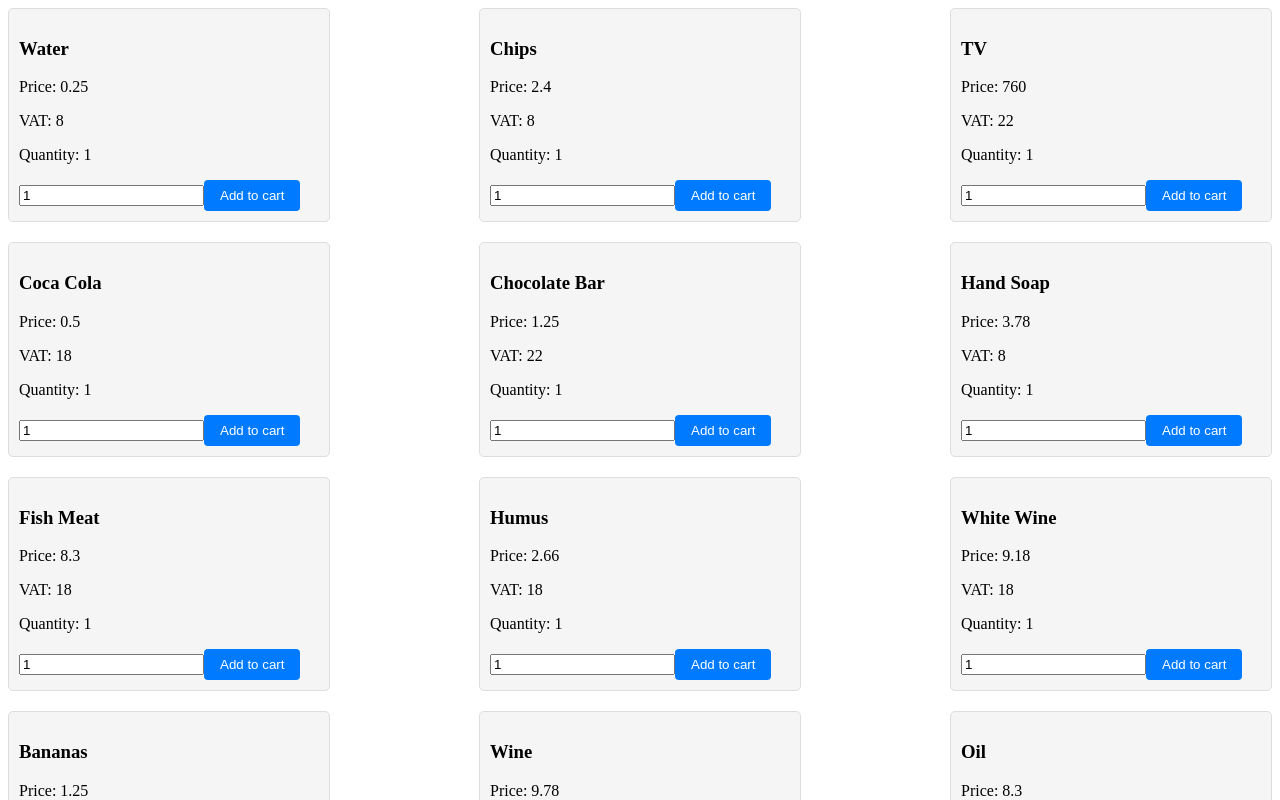
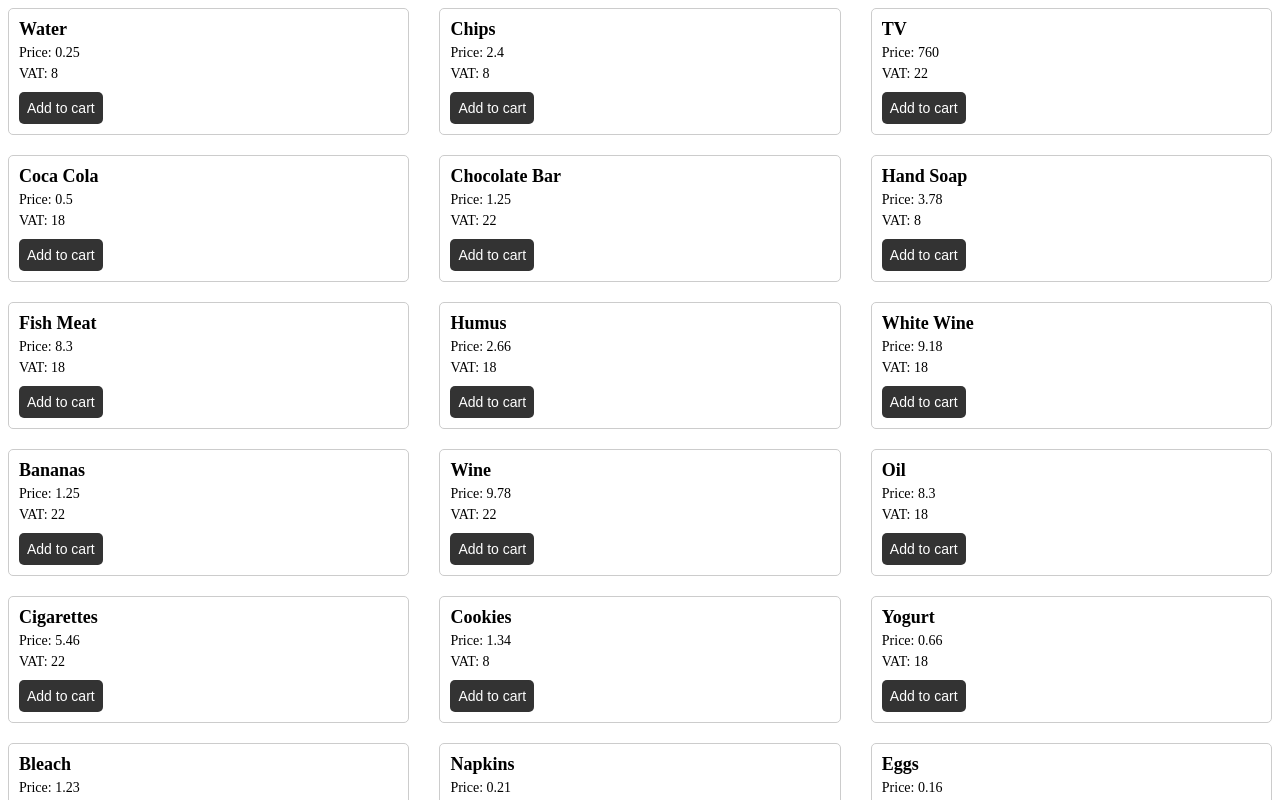
Before and after one commit to DrinMarevci/invoice-app, a React (Create React App) app: page / in a window 1280 px wide. Shown: the top 800 px of the page. Built offline with nearby package versions, Linux system fonts and the light colour scheme.

Commit message:
Not finished but working constantly

```diff
--- a/src/components/ProductList.js
+++ b/src/components/ProductList.js
@@ -1,46 +1,18 @@
-import React, { useState } from "react";
 import data from "../products.json";
 import "../index.css";
 
 function ProductList({ onAddToCart }) {
-  const [quantities, setQuantities] = useState(
-    data.products.map((product) => product.quantity)
-  );
-
-  const handleQuantityChange = (index, value) => {
-    setQuantities((prevQuantities) =>
-      prevQuantities.map((prevValue, i) => (i === index ? value : prevValue))
-    );
-  };
-
   return (
     <div className="product-list-container">
-      {data.products.map((product, index) => (
+      {data.products.map((product) => (
         <div key={product.id} className="product-box">
           <h3>{product.name}</h3>
           <p>Price: {product.price_per_unit}</p>
           <p>VAT: {product.vat}</p>
           {product.discount && <p>Discount: {product.discount}</p>}
-          {quantities[index] > 50 ? (
-            <div>
-              <p>Quantity: 50</p>
-              <p>Number of items: {quantities[index] / 50}</p>
-            </div>
-          ) : (
-            <p>Quantity: {quantities[index]}</p>
-          )}
-          <input
-            type="number"
-            value={quantities[index]}
-            onChange={(event) =>
-              handleQuantityChange(index, parseInt(event.target.value))
-            }
-          />
           <button
             className="add-to-cart-button"
-            onClick={() =>
-              onAddToCart({ ...product, quantity: quantities[index] })
-            }
+            onClick={() => onAddToCart({ ...product, quantity: 1 })}
           >
             Add to cart
           </button>
--- a/src/components/ShoppingCart.js
+++ b/src/components/ShoppingCart.js
@@ -1,34 +1,43 @@
-import React, { useState } from "react";
+import React, { useState, useEffect } from "react";
 
-function ShoppingCart({ cartItems, removeFromCart }) {
-  const [quantities, setQuantities] = useState(
-    cartItems.reduce((quantities, item) => {
-      quantities[item.id] = item.quantity;
-      return quantities;
-    }, {})
+function ShoppingCart({ cartItems, removeFromCart, createInvoice }) {
+  const [quantities, setQuantities] = useState({});
+  const [selectedItems, setSelectedItems] = useState([]);
+
+  useEffect(() => {
+    setQuantities(
+      cartItems.reduce((quantities, item) => {
+        quantities[item.id] = item.quantity || 1;
+        return quantities;
+      }, {})
+    );
+  }, [cartItems]);
+
+  const cartTotal = cartItems.reduce(
+    (total, { price_per_unit, id }) => total + price_per_unit * quantities[id],
+    0
   );
 
-  const cartTotal = cartItems.reduce((acc, product) => {
-    return acc + product.price_per_unit * quantities[product.id];
-  }, 0);
+  const handleQuantityChange = (id, quantity) =>
+    setQuantities((prevQuantities) => ({ ...prevQuantities, [id]: quantity }));
 
-  const handleRemove = (product) => {
-    removeFromCart(product);
-  };
-
-  const handleQuantityChange = (productId, quantity) => {
-    setQuantities((prevQuantities) => ({
-      ...prevQuantities,
-      [productId]: quantity,
-    }));
-  };
-
-  const handleAddToCart = (product) => {
-    const quantity = quantities[product.id];
-    if (quantity > 0) {
-      for (let i = 0; i < quantity; i++) {
-        removeFromCart(product);
-      }
+  const handleAddToCart = (item) => {
+    const quantity = quantities[item.id];
+    const maxQuantity = item.max_quantity || 50;
+    const totalQuantity = cartItems.reduce(
+      (total, { id, quantity: itemQuantity }) =>
+        total + (id === item.id ? quantity : itemQuantity),
+      0
+    );
+    if (totalQuantity > maxQuantity) {
+      alert(
+        `Cannot add ${quantity} ${item.name}(s) to cart. Maximum quantity is ${maxQuantity}.`
+      );
+      return;
+    }
+    for (let i = 0; i < quantity; i++) {
+      setSelectedItems([...selectedItems, item]);
+      removeFromCart(item);
     }
   };
 
@@ -38,31 +47,28 @@ function ShoppingCart({ cartItems, removeFromCart }) {
       {cartItems.length === 0 ? (
         <p>Your cart is empty.</p>
       ) : (
-        <div>
-          {cartItems.map((product) => (
-            <div key={product.id} className="cart-item">
+        <>
+          {cartItems.map((item) => (
+            <div key={item.id} className="cart-item">
               <p>
-                {product.price_per_unit} - {product.name}
+                {item.price_per_unit} - {item.name}
               </p>
               <input
                 type="number"
-                value={quantities[product.id]}
-                onChange={(event) =>
-                  handleQuantityChange(
-                    product.id,
-                    parseInt(event.target.value)
-                  )
+                min="1"
+                value={quantities[item.id] || 1}
+                onChange={(e) =>
+                  handleQuantityChange(item.id, parseInt(e.target.value))
                 }
               />
-              <button onClick={() => handleAddToCart(product)}>
-                Add to cart
-              </button>
-              <button onClick={() => handleRemove(product)}>Remove</button>
+              <button onClick={() => handleAddToCart(item)}>Add to cart</button>
+              <button onClick={() => removeFromCart(item)}>Remove</button>
             </div>
           ))}
           <hr />
           <p>Total: {cartTotal}</p>
-        </div>
+          <button onClick={() => createInvoice(selectedItems)}>Create Invoice</button>
+        </>
       )}
     </div>
   );
--- a/src/index.css
+++ b/src/index.css
@@ -1,4 +1,102 @@
 .product-list-container {
+  display: flex;
+  flex-wrap: wrap;
+  justify-content: space-between;
+}
+
+.product-box {
+  width: 30%;
+  margin-bottom: 20px;
+  padding: 10px;
+  border: 1px solid #ccc;
+  border-radius: 5px;
+}
+
+.product-box h3 {
+  margin: 0;
+  font-size: 18px;
+}
+
+.product-box p {
+  margin: 5px 0;
+  font-size: 14px;
+}
+
+.add-to-cart-button {
+  display: block;
+  margin-top: 10px;
+  margin-right: 5px;
+  padding: 8px;
+  border: none;
+  background-color: #333;
+  color: #fff;
+  font-size: 14px;
+  border-radius: 5px;
+  cursor: pointer;
+}
+
+.shopping-cart {
+  background-color: #f1f1f1;
+  border: 1px solid #ddd;
+  padding: 20px;
+  width: 400px;
+  margin: 0 auto;
+}
+
+.cart-item {
+  display: flex;
+  align-items: center;
+  justify-content: space-between;
+  margin-bottom: 10px;
+}
+
+.cart-item p {
+  margin: 0;
+}
+
+.cart-item button {
+  background-color: #4CAF50;
+  color: white;
+  border: none;
+  padding: 8px 16px;
+  text-align: center;
+  text-decoration: none;
+  display: inline-block;
+  font-size: 14px;
+  margin-left: 10px;
+  cursor: pointer;
+}
+
+.cart-item input {
+  width: 50px;
+  text-align: right;
+  margin-right: 10px;
+}
+
+.cart-total {
+  font-weight: bold;
+  text-align: right;
+  margin-top: 10px;
+}
+
+.empty-cart {
+  text-align: center;
+  font-style: italic;
+}
+
+
+
+
+
+
+
+
+
+
+
+
+
+/* .product-list-container {
   display: flex;
   flex-wrap: wrap;
   justify-content: space-between;
@@ -30,3 +128,4 @@
 .add-to-cart-button:hover {
   background-color: #0062cc;
 }
+ */
```
